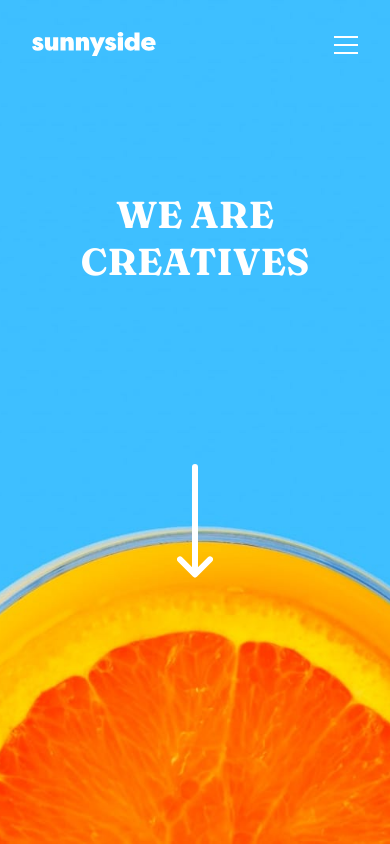
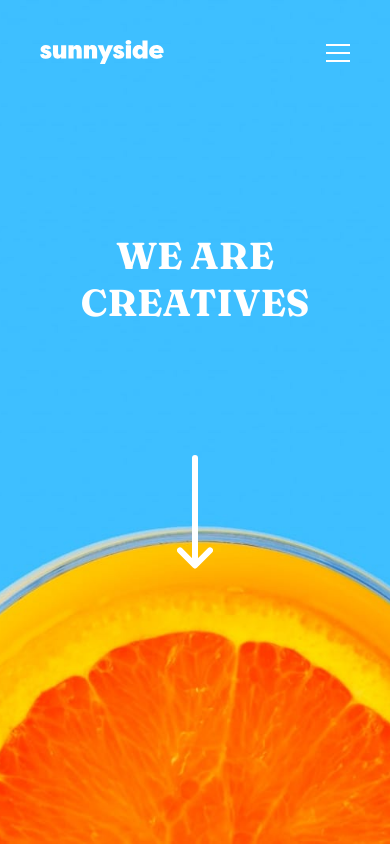
Before and after one commit to nwaforchimaroke/Sunnyside, a plain HTML site: page index.html in a window 390 px wide. Shown: the top 844 px of the page. Drawn offline with Linux system fonts and the light colour scheme.

Commit message:
updated website design

```diff
--- a/media.css
+++ b/media.css
@@ -8,7 +8,7 @@
 }
 
 nav{
-    padding: 2rem;
+    padding: 40px;
 }
 .Hero-section{
     background-image: url(/images/mobile/image-header.jpg);
@@ -18,7 +18,7 @@ nav{
 
 .hero-content {
     width: 100%;
-    gap: 5rem;
+    gap: 5px;
     font-size: 25px;
     text-align: center;
 }
@@ -27,13 +27,14 @@ nav{
     display: flex;
     flex-direction: column-reverse;
     justify-content: center;
-    padding-top: 20px;
+    padding-top: 45px;
 }
 .text-box h2 {
     font-size: 30px;
     font-family: "Fraunces", serif;
     font-weight: 600;
     text-align: center;
+    padding-top: 20px;
 
 }
 .break{
```
